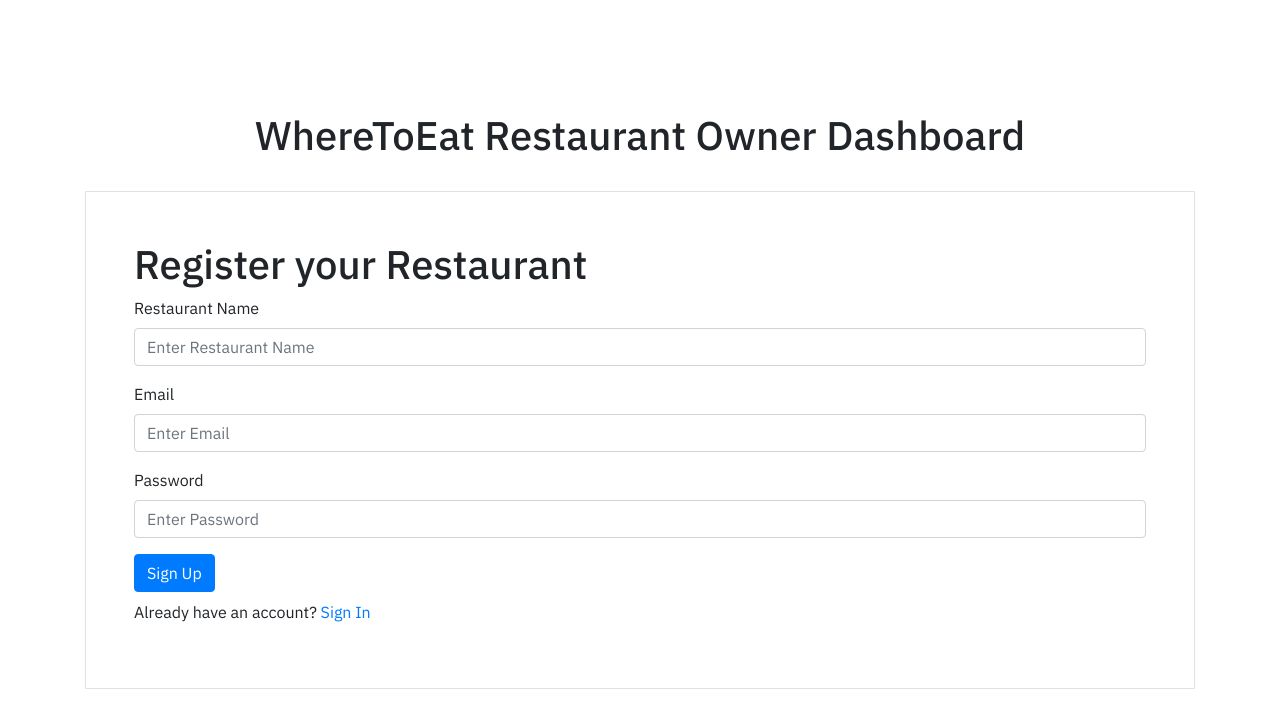
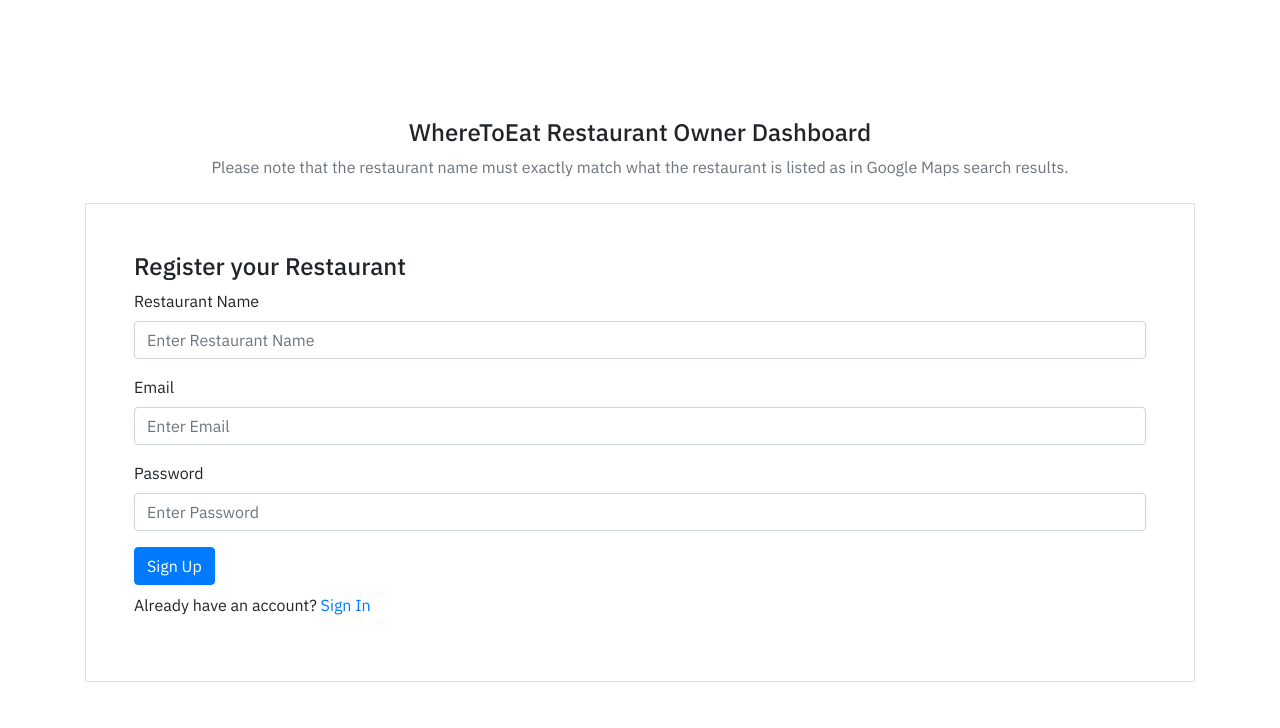
Before and after one commit to vdas09/WhereToEat-WebApp, a React (Create React App) app: page /register in a window 1280 px wide. Shown: the top 728 px of the page. Built offline with nearby package versions, Linux system fonts and the light colour scheme; no server answers.

Commit message:
Added helpful messages for demo purposes

```diff
--- a/src/components/Login.js
+++ b/src/components/Login.js
@@ -30,9 +30,14 @@
   render() {
     return (
       <div className="d-flex flex-column vh-100 justify-content-center align-items-center">
-        <h1>WhereToEat Restaurant Owner Dashboard</h1>
-        <div className="border w-100 p-5 mt-4">
-          <h1 className="w-100">Sign In</h1>
+        <h4 class="text-center">WhereToEat Restaurant Owner Dashboard</h4>
+        <p className="text-muted text-center">
+          For demo purposes, feel free to login as{" "}
+          <code>&lt;testingmadras@gmail.com&gt;</code> with password of{" "}
+          <code>&lt;password&gt;</code>.
+        </p>
+        <div className="border w-100 p-5 mt-2">
+          <h4 className="w-100">Sign In</h4>
           <Form className="w-100" onSubmit={this.handleSignIn}>
             <FormGroup>
               <Label for="email">Email</Label>
--- a/src/components/Register.js
+++ b/src/components/Register.js
@@ -48,9 +48,13 @@
   render() {
     return (
       <div className="d-flex flex-column vh-100 justify-content-center align-items-center">
-        <h1>WhereToEat Restaurant Owner Dashboard</h1>
-        <div className="border w-100 p-5 mt-4">
-          <h1 className="w-100">Register your Restaurant</h1>
+        <h4 className="text-center">WhereToEat Restaurant Owner Dashboard</h4>
+        <p className="text-muted text-center">
+          Please note that the restaurant name must exactly match what the
+          restaurant is listed as in Google Maps search results.
+        </p>
+        <div className="border w-100 p-5 mt-2">
+          <h4 className="w-100">Register your Restaurant</h4>
           <Form className="w-100" onSubmit={this.handleRegister}>
             <FormGroup>
               <Label for="restaurantName">Restaurant Name</Label>
```
